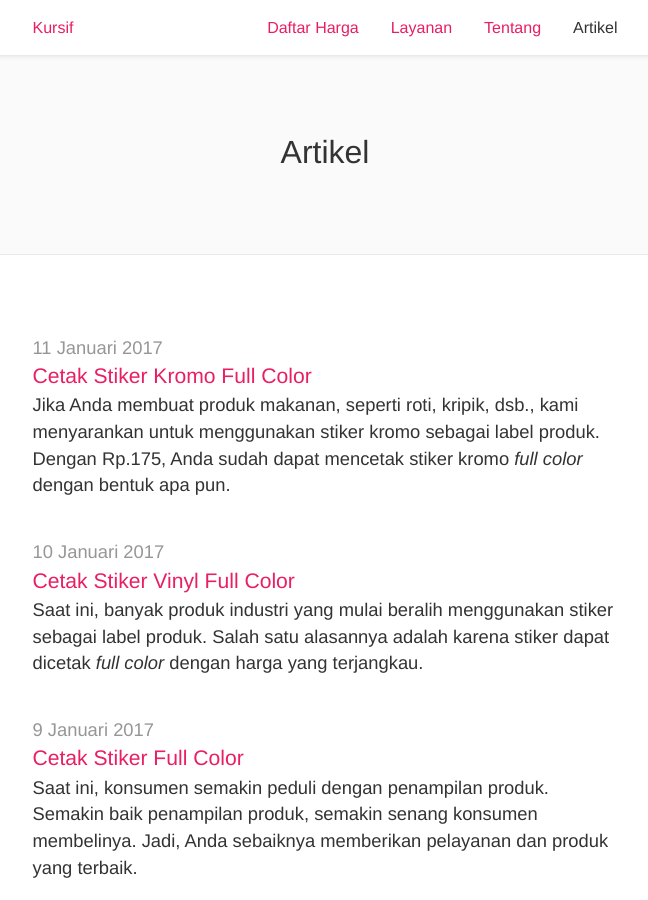
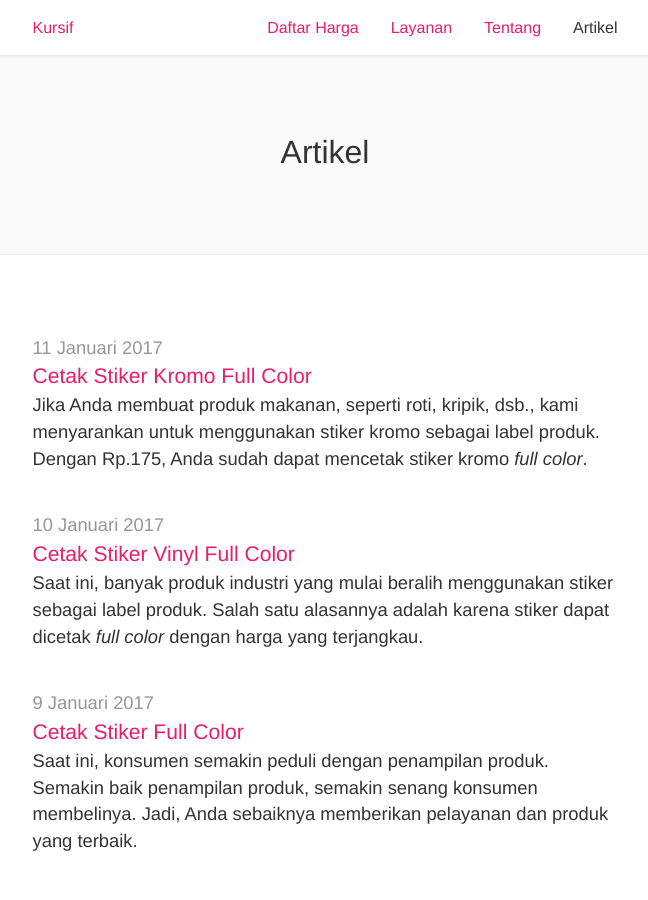
Before and after one commit to tertanda/kursif.github.io, a Jekyll site: the page built from artikel/index.md, in a window 1280 px wide and 900 px high. Shown: the whole window, without its empty margins (315-963 px from the left). Built offline with Jekyll 4.4.1, drawn with Linux system fonts in a browser that asks for light colours; a script that is not in the unit is left out.

Commit message:
Memperbaiki artikel.

```diff
--- a/artikel/_posts/2017-01-11-cetak-stiker-kromo-full-color.md
+++ b/artikel/_posts/2017-01-11-cetak-stiker-kromo-full-color.md
@@ -4,8 +4,8 @@ category : artikel
 permalink: artikel/:title
 title    : Cetak Stiker Kromo Full Color
 author   : El Nino H. Maulana
-intro    : Jika Anda membuat produk makanan, seperti roti, kripik, dsb., kami menyarankan untuk menggunakan stiker kromo sebagai label produk. Dengan Rp.175, Anda sudah dapat mencetak stiker kromo <em>full color</em> dengan bentuk apa pun.
-meta     : Cetak Stiker Kromo Full Color. Salah satu keunggulan menggunakan stiker kromo adalah dapat dicetak full color dengan biaya yang murah. Kami menyediakan layanan cetak stiker kromo full color dengan berbagai ukuran.
+intro    : Jika Anda membuat produk makanan, seperti roti, kripik, dsb., kami menyarankan untuk menggunakan stiker kromo sebagai label produk. Dengan Rp.175, Anda sudah dapat mencetak stiker kromo <em>full color</em>.
+meta     : Cetak Stiker Kromo Full Color. Salah satu keunggulan menggunakan stiker kromo adalah dapat dicetak full color dengan biaya yang murah. Kami menyediakan layanan cetak stiker kromo full color.
 ---
 
 # Cetak Stiker Kromo Full Color
```
